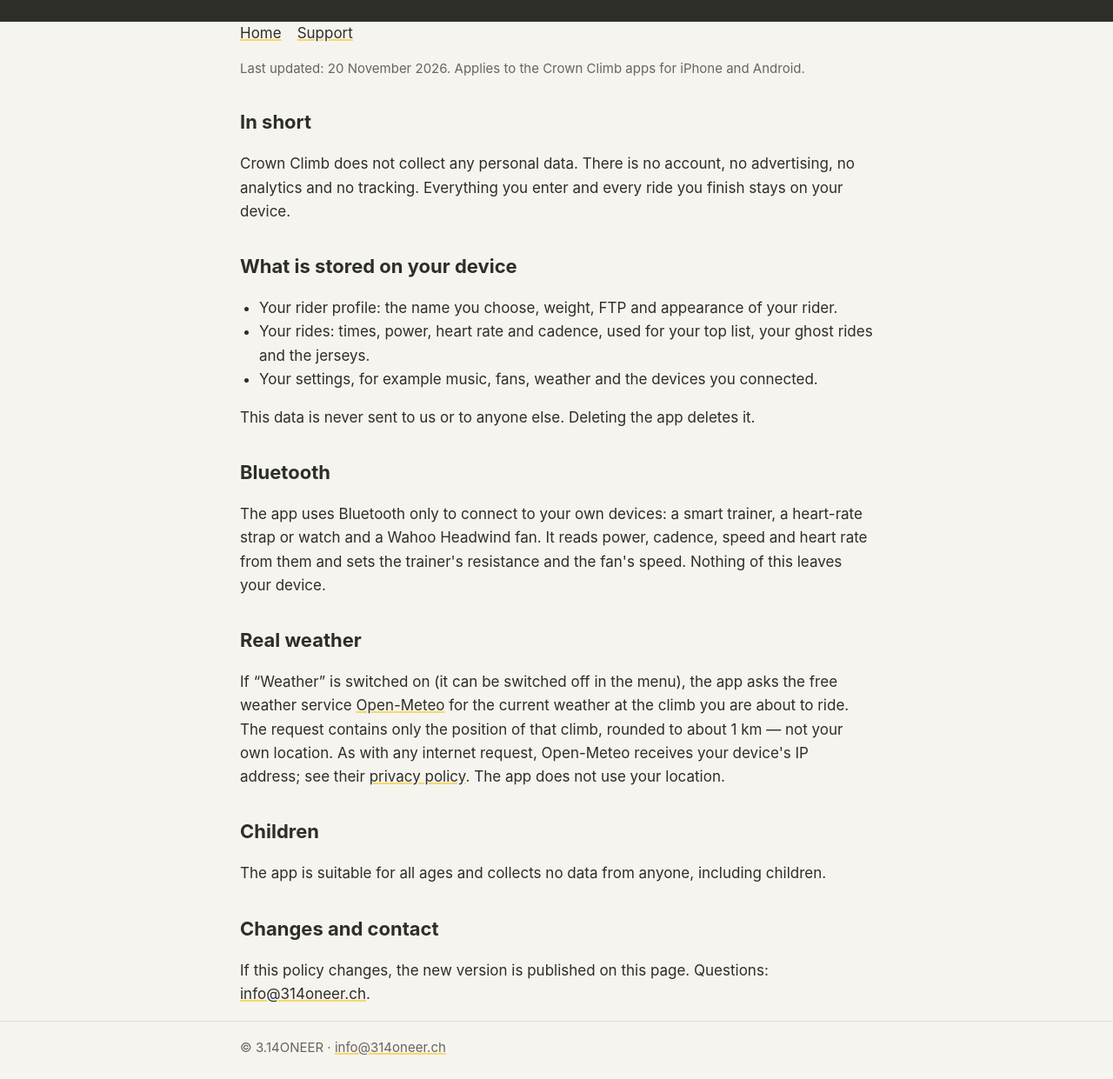
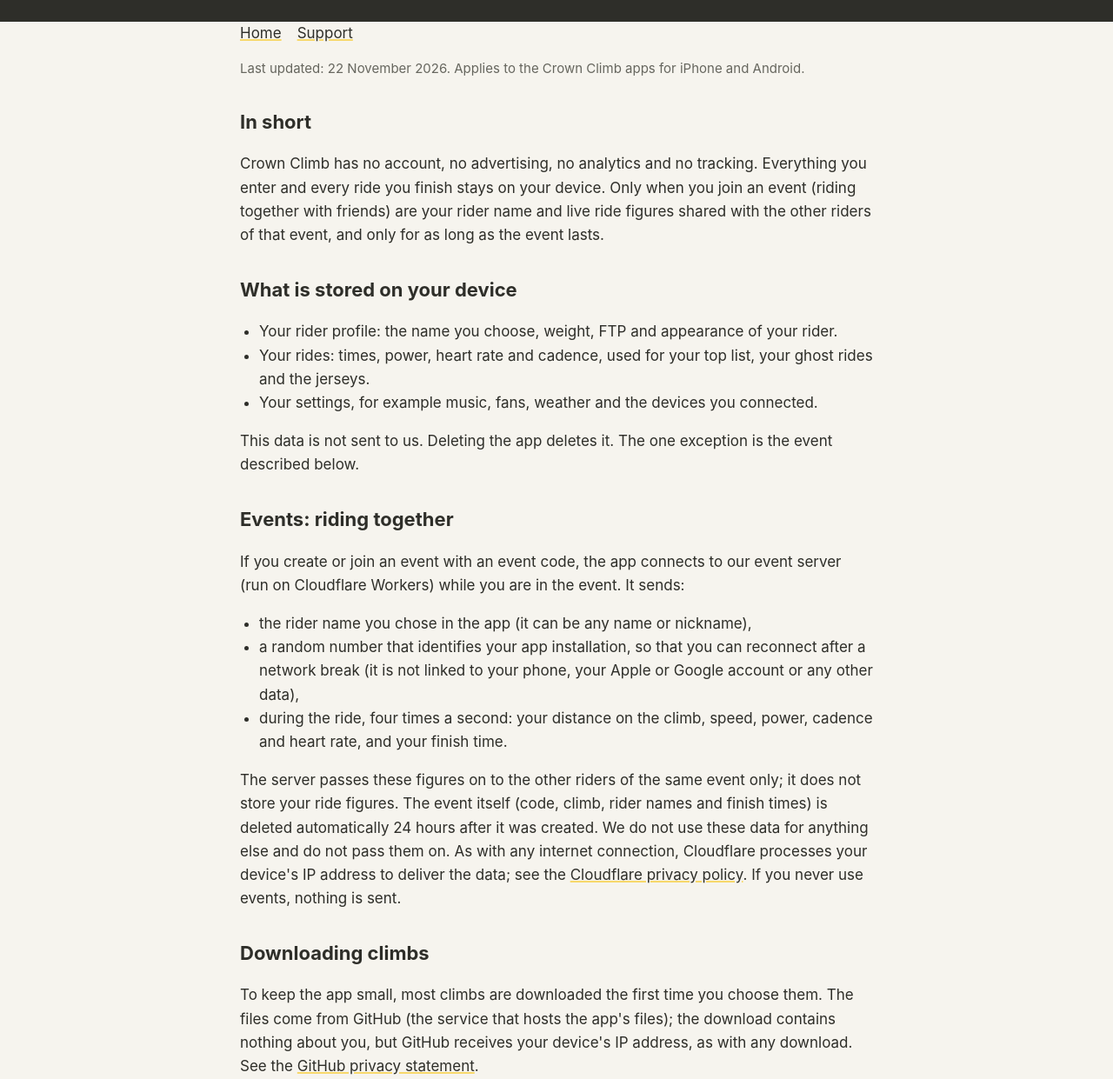
Before and after one commit to Suicoleiro/CrownClimb, a plain HTML site: page docs/privacy.html in a window 1280 px wide. Shown: the part 79-1320 px from the top of the page at 87% size. Drawn offline with Linux system fonts and the light colour scheme.

Commit message:
Privacy: events and climb downloads

```diff
--- a/docs/privacy.html
+++ b/docs/privacy.html
@@ -10,11 +10,12 @@
 <header><div class="wrap"><h1>Crown <span>Climb</span></h1><p>Privacy policy</p></div></header>
 <main class="wrap">
   <nav><a href="index.html">Home</a><a href="support.html">Support</a></nav>
-  <p class="muted">Last updated: 20 November 2026. Applies to the Crown Climb apps for iPhone and Android.</p>
+  <p class="muted">Last updated: 22 November 2026. Applies to the Crown Climb apps for iPhone and Android.</p>
 
   <h2>In short</h2>
-  <p>Crown Climb does not collect any personal data. There is no account, no advertising, no analytics and no tracking.
-  Everything you enter and every ride you finish stays on your device.</p>
+  <p>Crown Climb has no account, no advertising, no analytics and no tracking. Everything you enter and every ride you
+  finish stays on your device. Only when you join an event (riding together with friends) are your rider name and live
+  ride figures shared with the other riders of that event, and only for as long as the event lasts.</p>
 
   <h2>What is stored on your device</h2>
   <ul>
@@ -22,7 +23,29 @@
     <li>Your rides: times, power, heart rate and cadence, used for your top list, your ghost rides and the jerseys.</li>
     <li>Your settings, for example music, fans, weather and the devices you connected.</li>
   </ul>
-  <p>This data is never sent to us or to anyone else. Deleting the app deletes it.</p>
+  <p>This data is not sent to us. Deleting the app deletes it. The one exception is the event described below.</p>
+
+  <h2>Events: riding together</h2>
+  <p>If you create or join an event with an event code, the app connects to our event server (run on Cloudflare
+  Workers) while you are in the event. It sends:</p>
+  <ul>
+    <li>the rider name you chose in the app (it can be any name or nickname),</li>
+    <li>a random number that identifies your app installation, so that you can reconnect after a network break (it is not
+    linked to your phone, your Apple or Google account or any other data),</li>
+    <li>during the ride, four times a second: your distance on the climb, speed, power, cadence and heart rate, and your
+    finish time.</li>
+  </ul>
+  <p>The server passes these figures on to the other riders of the same event only; it does not store your ride figures.
+  The event itself (code, climb, rider names and finish times) is deleted automatically 24 hours after it was created.
+  We do not use these data for anything else and do not pass them on. As with any internet connection, Cloudflare
+  processes your device's IP address to deliver the data; see the
+  <a href="https://www.cloudflare.com/privacypolicy/">Cloudflare privacy policy</a>. If you never use events, nothing is sent.</p>
+
+  <h2>Downloading climbs</h2>
+  <p>To keep the app small, most climbs are downloaded the first time you choose them. The files come from GitHub
+  (the service that hosts the app's files); the download contains nothing about you, but GitHub receives your device's
+  IP address, as with any download. See the
+  <a href="https://docs.github.com/en/site-policy/privacy-policies/github-general-privacy-statement">GitHub privacy statement</a>.</p>
 
   <h2>Bluetooth</h2>
   <p>The app uses Bluetooth only to connect to your own devices: a smart trainer, a heart-rate strap or watch and a
@@ -37,7 +60,8 @@
   The app does not use your location.</p>
 
   <h2>Children</h2>
-  <p>The app is suitable for all ages and collects no data from anyone, including children.</p>
+  <p>The app is suitable for all ages. It collects no data from anyone, including children; the event figures above are
+  only passed on between the riders of an event and deleted afterwards.</p>
 
   <h2>Changes and contact</h2>
   <p>If this policy changes, the new version is published on this page. Questions:
```
